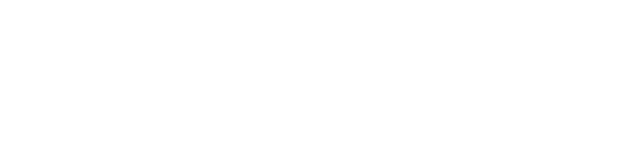
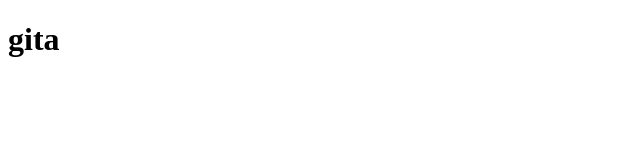
Before and after one commit to PetrovS30/gitgithub, a plain HTML site: page index.html in a window 1280 px wide. Shown: the whole page, without its empty margins (0-640 px from the left). Drawn offline with Linux system fonts and the light colour scheme.

Commit message:
second commit

```diff
--- a/index.html
+++ b/index.html
@@ -1,12 +1,15 @@
 <!DOCTYPE html>
 <html lang="en">
+
 <head>
     <meta charset="UTF-8">
     <meta http-equiv="X-UA-Compatible" content="IE=edge">
     <meta name="viewport" content="width=device-width, initial-scale=1.0">
     <title>Document</title>
 </head>
+
 <body>
+    <h1>gita</h1>
+</body>
 
-</body>
 </html>
```
